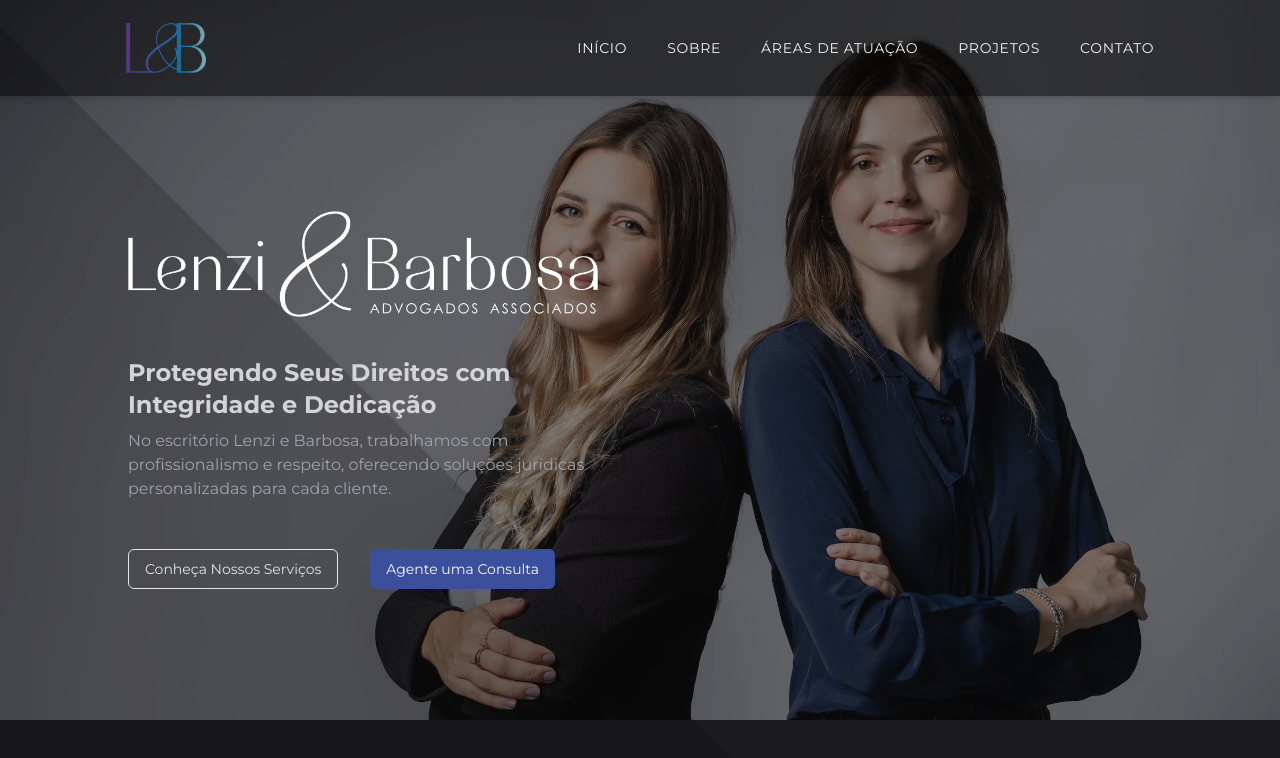
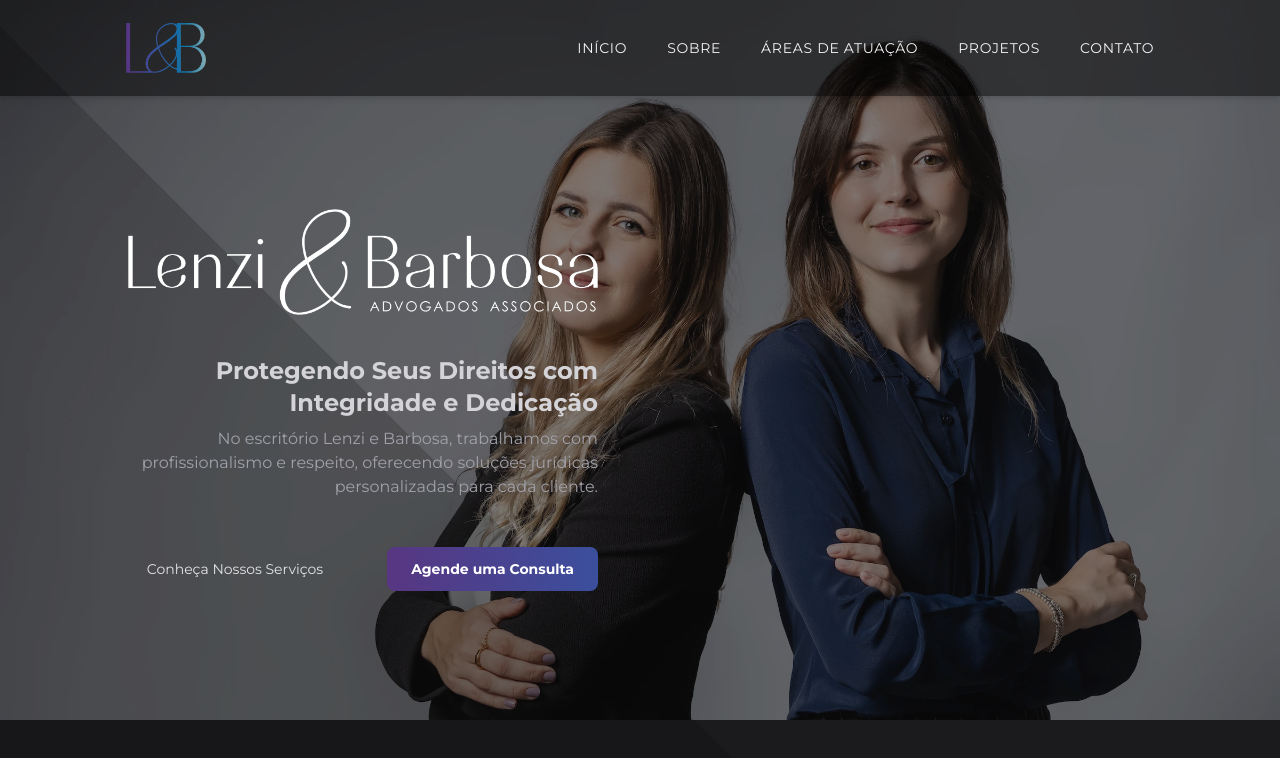
Before and after one commit to pedrinhopagan/lp-lenzi-barbosa, a Next.js app: page / in a window 1280 px wide. Shown: the top 758 px of the page. Built offline with nearby package versions, Linux system fonts and the light colour scheme.

Commit message:
Hero changes

```diff
--- a/components/pages/home/-components/Hero/HeroContent.tsx
+++ b/components/pages/home/-components/Hero/HeroContent.tsx
@@ -10,7 +10,7 @@
 	return (
 		<Container className="absolute top-1/2 -translate-y-1/2">
 			<div className="relative w-full h-[900px] flex items-center">
-				<div className="flex flex-col justify-center gap-12 w-full max-w-[470px] -translate-x-12">
+				<div className="flex flex-col justify-center items-end gap-12 w-full max-w-[470px] -translate-x-12">
 					<div className="flex flex-col gap-10">
 						<Image
 							className="w-full brightness-0 invert"
@@ -18,7 +18,7 @@
 							src={images.heroLogoLightBlue}
 						/>
 
-						<div className="flex flex-col gap-2">
+						<div className="flex flex-col gap-2 text-end">
 							<Title className="text-zinc-300 text-2xl font-semibold">
 								Protegendo Seus Direitos com Integridade e Dedicação
 							</Title>
@@ -31,11 +31,21 @@
 					</div>
 
 					<div className="flex gap-8">
-						<Button variant="outline" className="border-zinc- text-zinc-200">
+						<Button
+							size="lg"
+							variant="ghost"
+							className="border-zinc- text-zinc-200"
+						>
 							Conheça Nossos Serviços
 						</Button>
 
-						<Button>Agente uma Consulta</Button>
+						<Button
+							variant="default"
+							size="lg"
+							className="relative overflow-hidden bg-gradient-to-r from-[#583682] via-[#3B4F9D] to-[#0C77A9] bg-[length:200%_200%] bg-left-top px-6 py-3 text-white font-bold rounded-lg transition-all duration-500 hover:bg-right-bottom "
+						>
+							Agende uma Consulta
+						</Button>
 					</div>
 				</div>
 			</div>
--- a/tailwind.config.ts
+++ b/tailwind.config.ts
@@ -69,6 +69,10 @@
 					"950": "#182d34",
 				},
 			},
+			backgroundImage: {
+				gradient:
+					"linear-gradient(90deg, #583682, #3B4F9D, #0C77A9, #84AEB6, #EDF6F8)",
+			},
 			backgroundSize: {
 				auto: "auto",
 				cover: "cover",
```
